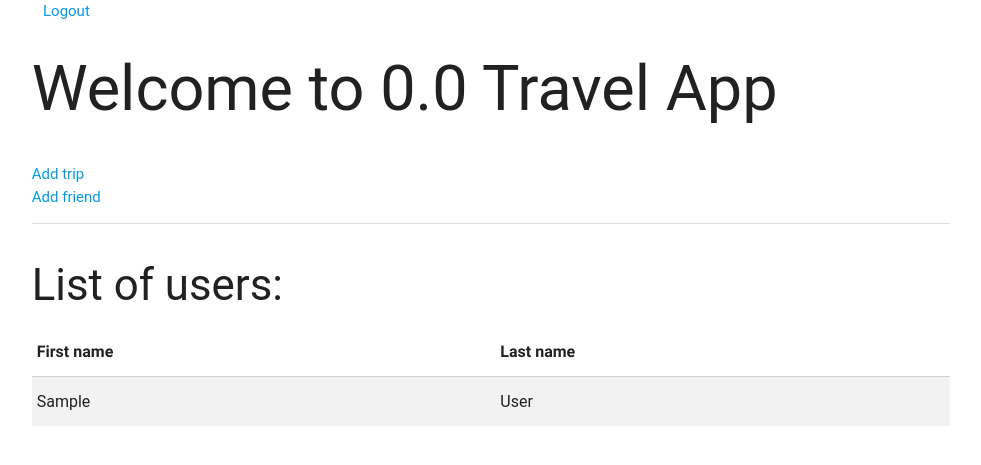
After one commit to parvsondhi/FullStack_Info_HW07, a Flask app: template app/templates/friends.html in a window 1280 px wide. The commit adds this page. Shown: the top 465 px of the page, without its empty margins (149-1130 px from the left). Run offline with Flask 2, Linux system fonts and the light colour scheme; the template is opened without the code that fills it: most values are stand-ins (such as "Sample title", 1, 10 or a date in 2020); some libraries are stand-ins or nearby versions; some web fonts are replaced.

Commit message:
reservation system

```diff
--- /dev/null
+++ b/app/templates/friends.html
@@ -0,0 +1,38 @@
+{% extends "base.html" %}
+{% block content %}
+
+  <div class="container">
+    <a href="{{ url_for('create_newUser') }}">Logout</a>
+    <div class="row">
+      <h1>Welcome to 0.0 Travel App</h1>
+      <div class= "section">
+        <a href="{{ url_for('create_trip') }}">Add trip</a><br>
+        <!-- MAYBE REMOVE THIS -->
+        <a href="{{ url_for('create_order', value=session['username']) }}">Add friend</a>
+      </div>
+      <div class="divider"></div>
+      <div class="section">
+        <h3>List of users:</h3>
+
+        <table class="striped">
+          <thead>
+            <tr>
+              <th data-field="Trip Title">First name</th>
+              <th data-field="Destination">Last name</th>
+            </tr>
+          </thead>
+          {% for friend in friends %}
+            <tr>
+              <td>{{ friend['first_name'] }}</td>
+              <td>{{ friend['last_name'] }}</td>
+              <!-- Add more fields to showcase on this page
+              Below is a method of adding the 'add an order' button which will route you to create_order in views.py -->
+
+            </tr>
+          {% endfor %}
+
+        </table>
+      </div>
+    </div>
+  </div>
+{% endblock %}
--- a/app/templates/trip.html
+++ b/app/templates/trip.html
@@ -29,7 +29,6 @@ select {display: block;}
         <p>Add Friend<br><br>
           {{ tripForm.trip_friend }}<br>
         </p>
-
       </div>
     <p><input type="submit" value="Create New Trip"></p>
   </div>
--- a/app/views.py
+++ b/app/views.py
@@ -49,7 +49,6 @@ def create_trip():
     for friend in friends:
         row = {}
         row['Username'] = friend['Username']
-        # row['last_name'] = friend['Last']
         boomlist.append(row)
 
     if tripForm.validate_on_submit():
```
Also changed, not shown: app/templates/order.html (added, +27 -0 lines).
